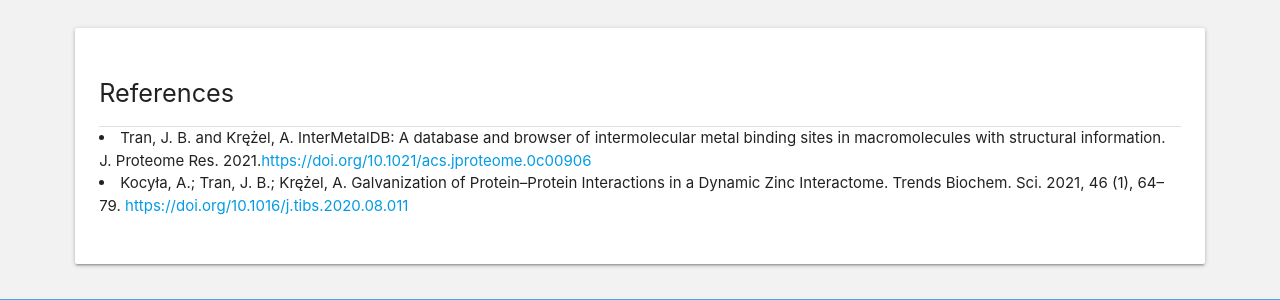
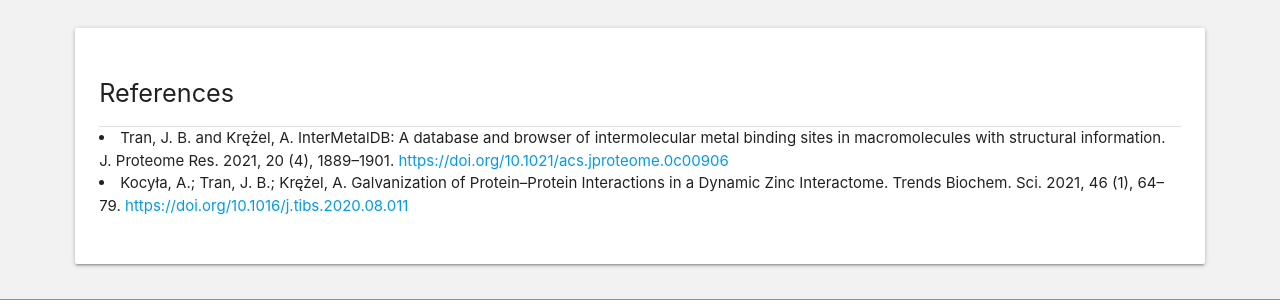
Before and after one commit to jzftran/InterMetalDB, a Django app: page / in a window 1280 px wide. Shown: the part 503-803 px from the top of the page. Run offline with Django 3.2, Linux system fonts and the light colour scheme; some libraries are stand-ins or nearby versions.

Commit message:
Added pages and doi numbers.

```diff
--- a/limb/templates/limb/about.html
+++ b/limb/templates/limb/about.html
@@ -107,7 +107,8 @@
       <div class=card-content>
       <span class="card-title">References</span>
       If you would like to learn more about database construction please read our recent publication: <br>
-      Tran, J. B. and Krężel, A. InterMetalDB: A database and browser of intermolecular metal binding sites in macromolecules with structural information. J. Proteome Res. 2021.<a href="https://doi.org/10.1021/acs.jproteome.0c00906">https://doi.org/10.1021/acs.jproteome.0c00906</a>
+
+    <b>  Tran, J. B. and Krężel, A. InterMetalDB: A database and browser of intermolecular metal binding sites in macromolecules with structural information. J. Proteome Res. 2021, 20 (4), 1889–1901.<a href="https://doi.org/10.1021/acs.jproteome.0c00906">https://doi.org/10.1021/acs.jproteome.0c00906</a></b>
 <br>
 
       If you are interested in intermolecularly bound zinc ions, and their role in living organisms please read our publication:<br>
--- a/limb/templates/limb/index.html
+++ b/limb/templates/limb/index.html
@@ -43,7 +43,8 @@
     <div class="card white ">
         <div class=card-content>
 <h4 class="text"><span class="flow-text">References</span></h4><div class="divider"></div>
-<li>Tran, J. B. and Krężel, A. InterMetalDB: A database and browser of intermolecular metal binding sites in macromolecules with structural information. J. Proteome Res. 2021.<a href="https://doi.org/10.1021/acs.jproteome.0c00906">https://doi.org/10.1021/acs.jproteome.0c00906</a> </li>
+<li>Tran, J. B. and Krężel, A. InterMetalDB: A database and browser of intermolecular metal binding sites in macromolecules with structural information. J. Proteome Res. 2021, 20 (4), 1889–1901. <a href="https://doi.org/10.1021/acs.jproteome.0c00906"> https://doi.org/10.1021/acs.jproteome.0c00906 </a> </li>
+
 
 <li>Kocyła, A.; Tran, J. B.; Krężel, A. Galvanization of Protein–Protein Interactions in a Dynamic Zinc Interactome. Trends Biochem. Sci. 2021, 46 (1), 64–79. <a href="https://doi.org/10.1016/j.tibs.2020.08.011">https://doi.org/10.1016/j.tibs.2020.08.011</a>
 </li> <br>
```
